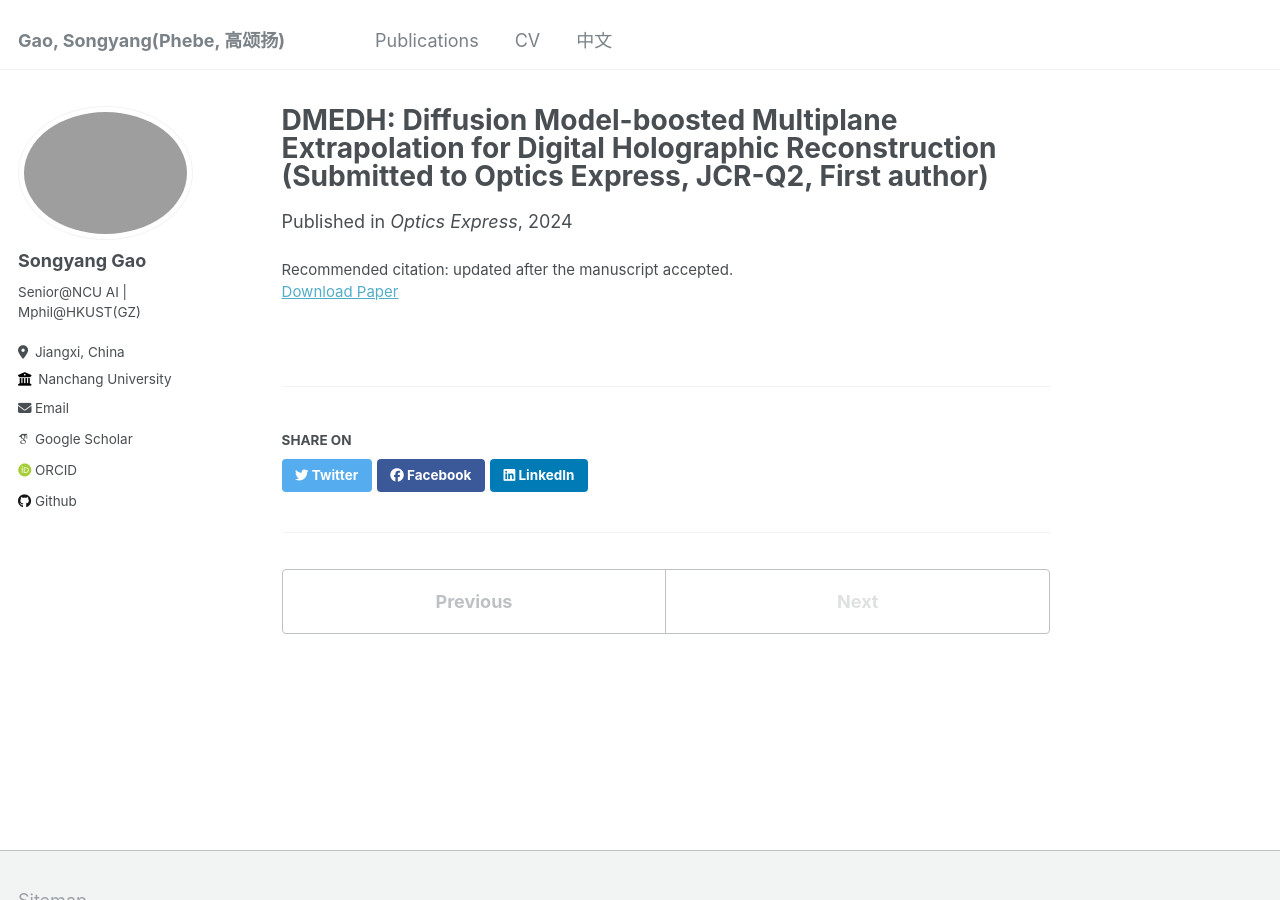
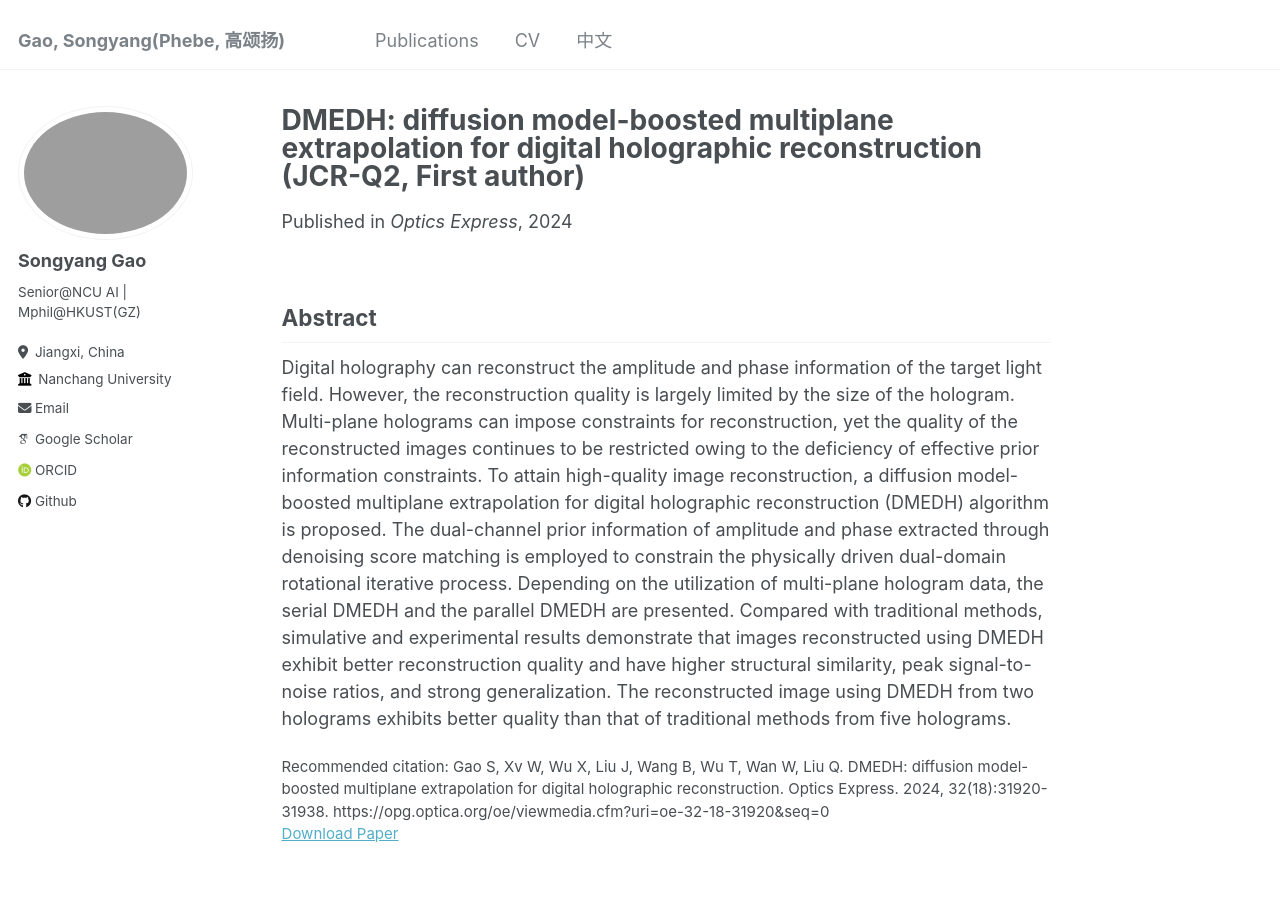
Before and after one commit to songyang0603/songyang0603.github.io, a Jekyll site: the page built from _publications/2024-05-17-paper-title-number-4.md, in a window 1280 px wide and 900 px high. Built offline with Jekyll 4.4.1, drawn with Linux system fonts in a browser that asks for light colours; some web fonts are replaced.

Commit message:
Update 2024-05-17-paper-title-number-4.md

```diff
--- a/_publications/2024-05-17-paper-title-number-4.md
+++ b/_publications/2024-05-17-paper-title-number-4.md
@@ -1,10 +1,14 @@
 ---
-title: "DMEDH: Diffusion Model-boosted Multiplane Extrapolation for Digital Holographic Reconstruction (Submitted to Optics Express, JCR-Q2, First author)"
+title: "DMEDH: diffusion model-boosted multiplane extrapolation for digital holographic reconstruction (JCR-Q2, First author)"
 collection: publications
-permalink: /publication/2024-05-17-paper-title-number-4
-excerpt: 'This paper is in peer review on May 25th, 2024.'
-date: 2024-05-24
+permalink: /publication/2024-08-19-DMEDH diffusion model-boosted multiplane extrapolation for digital holographic reconstruction
+excerpt: 'To attain high-quality image reconstruction, a diffusion model-boosted multiplane extrapolation for digital holographic reconstruction (DMEDH) algorithm is proposed.'
+date: 2024-08-19
 venue: 'Optics Express'
-paperurl: ''
-citation: 'updated after the manuscript accepted.'
+paperurl: 'https://doi.org/10.1364/OE.531147'
+citation: 'Gao S, Xv W, Wu X, Liu J, Wang B, Wu T, Wan W, Liu Q. DMEDH: diffusion model-boosted multiplane extrapolation for digital holographic reconstruction. Optics Express. 2024, 32(18):31920-31938. https://opg.optica.org/oe/viewmedia.cfm?uri=oe-32-18-31920&seq=0'
 ---
+
+
+## Abstract
+Digital holography can reconstruct the amplitude and phase information of the target light field. However, the reconstruction quality is largely limited by the size of the hologram. Multi-plane holograms can impose constraints for reconstruction, yet the quality of the reconstructed images continues to be restricted owing to the deficiency of effective prior information constraints. To attain high-quality image reconstruction, a diffusion model-boosted multiplane extrapolation for digital holographic reconstruction (DMEDH) algorithm is proposed. The dual-channel prior information of amplitude and phase extracted through denoising score matching is employed to constrain the physically driven dual-domain rotational iterative process. Depending on the utilization of multi-plane hologram data, the serial DMEDH and the parallel DMEDH are presented. Compared with traditional methods, simulative and experimental results demonstrate that images reconstructed using DMEDH exhibit better reconstruction quality and have higher structural similarity, peak signal-to-noise ratios, and strong generalization. The reconstructed image using DMEDH from two holograms exhibits better quality than that of traditional methods from five holograms.
```
